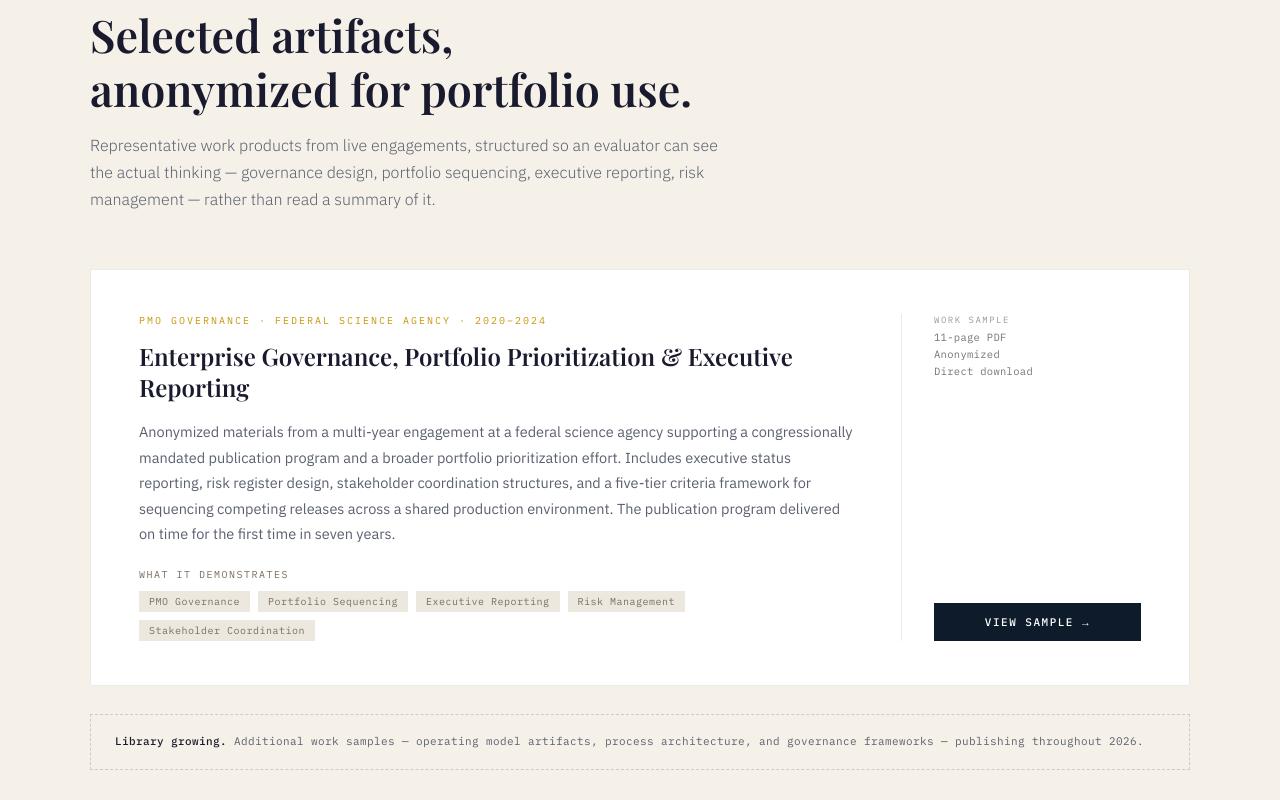
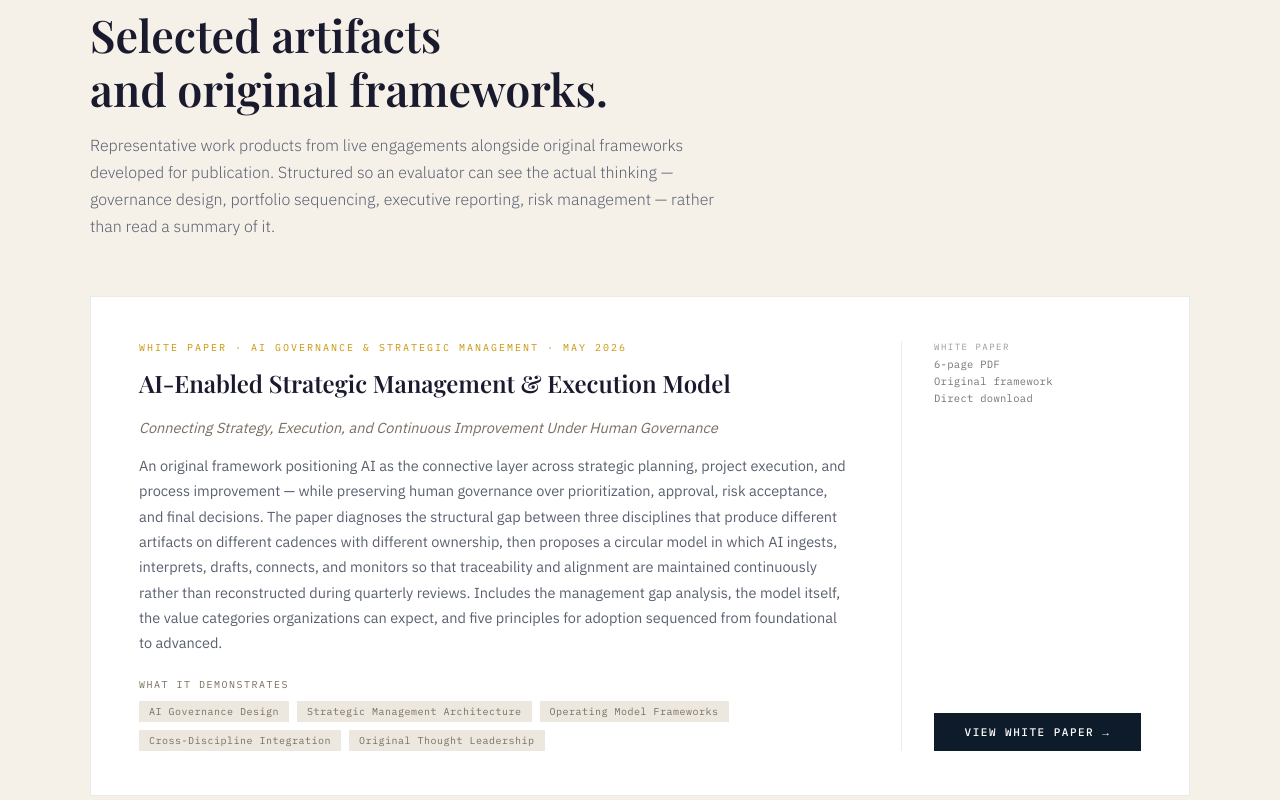
Before and after one commit to robhfrederick-ship-it/robert-portfolio-site, a React (Vite) app: page / in a window 1280 px wide. Shown: the part 2840-3640 px from the top of the page. Built offline with nearby package versions, Linux system fonts and the light colour scheme; a web font is replaced by a local one.

Commit message:
Update App.jsx

```diff
--- a/src/App.jsx
+++ b/src/App.jsx
@@ -4,14 +4,15 @@ import { useState, useEffect, useRef } from "react";
 // All external URLs and hosted file paths live here. Swap in production paths
 // as you upload to Vercel. PDFs assumed to live under /assets/ in the public dir.
 const ASSETS = {
-  resume:                   "/assets/RobertFrederick_Resume.pdf",
-  workSample_NSF:           "/assets/RobertFrederick_StrategicInitiativesWorkSample.pdf",
-  article_FinanceTransform: "/assets/RobertFrederick_FinanceTransformation_POV.pdf",
-  tool_CycleTimeAnalyzer:   "https://cycle-time-analyzer.vercel.app/",
-  linkedin:                 "https://www.linkedin.com/in/roberthfrederick/",
-  email:                    "rob.h.frederick@gmail.com",
-  calendly:                 "https://calendly.com/rob-h-frederick/30min",
-  headshot:                 "/assets/RobertFrederick_Headshot.png",
+  resume:                     "/assets/RobertFrederick_Resume.pdf",
+  workSample_NSF:             "/assets/RobertFrederick_StrategicInitiativesWorkSample.pdf",
+  whitePaper_AIStrategicMgmt: "/assets/RobertFrederick_AIEnabledStrategicMgmt_WhitePaper.pdf",
+  article_FinanceTransform:   "/assets/RobertFrederick_FinanceTransformation_POV.pdf",
+  tool_CycleTimeAnalyzer:     "https://cycle-time-analyzer.vercel.app/",
+  linkedin:                   "https://www.linkedin.com/in/roberthfrederick/",
+  email:                      "rob.h.frederick@gmail.com",
+  calendly:                   "https://calendly.com/rob-h-frederick/30min",
+  headshot:                   "/assets/RobertFrederick_Headshot.png",
 };
 
 const FONTS = `@import url('https://fonts.googleapis.com/css2?family=Playfair+Display:ital,wght@0,400;0,600;0,700;1,400;1,600&family=IBM+Plex+Sans:wght@300;400;500;600&family=IBM+Plex+Mono:wght@400;500&display=swap');`;
@@ -1462,12 +1463,61 @@ export default function Portfolio() {
       <section className="section section-light" id="work">
         <div className="max-w">
           <div className="section-label">Work Samples</div>
-          <h2 className="section-title">Selected artifacts,<br />anonymized for portfolio use.</h2>
+          <h2 className="section-title">Selected artifacts<br />and original frameworks.</h2>
           <p className="section-sub">
-            Representative work products from live engagements, structured so an evaluator can
-            see the actual thinking — governance design, portfolio sequencing, executive reporting,
-            risk management — rather than read a summary of it.
+            Representative work products from live engagements alongside original frameworks
+            developed for publication. Structured so an evaluator can see the actual thinking —
+            governance design, portfolio sequencing, executive reporting, risk management — rather
+            than read a summary of it.
           </p>
+
+          {/* ── White Paper: AI-Enabled Strategic Management ── */}
+          <div className="evidence-card" style={{ marginBottom: 16 }}>
+            <div>
+              <div className="ev-meta-row">White Paper · AI Governance &amp; Strategic Management · May 2026</div>
+              <h3 className="ev-title">
+                AI-Enabled Strategic Management &amp; Execution Model
+              </h3>
+              <p className="ev-body" style={{ fontStyle: "italic", marginBottom: 12, color: "var(--warm)" }}>
+                Connecting Strategy, Execution, and Continuous Improvement Under Human Governance
+              </p>
+              <p className="ev-body">
+                An original framework positioning AI as the connective layer across strategic
+                planning, project execution, and process improvement — while preserving human
+                governance over prioritization, approval, risk acceptance, and final decisions.
+                The paper diagnoses the structural gap between three disciplines that produce
+                different artifacts on different cadences with different ownership, then proposes
+                a circular model in which AI ingests, interprets, drafts, connects, and monitors
+                so that traceability and alignment are maintained continuously rather than
+                reconstructed during quarterly reviews. Includes the management gap analysis,
+                the model itself, the value categories organizations can expect, and five
+                principles for adoption sequenced from foundational to advanced.
+              </p>
+
+              <div className="ev-demonstrates-label">What it demonstrates</div>
+              <ul className="ev-demo-list">
+                <li>AI Governance Design</li>
+                <li>Strategic Management Architecture</li>
+                <li>Operating Model Frameworks</li>
+                <li>Cross-Discipline Integration</li>
+                <li>Original Thought Leadership</li>
+              </ul>
+            </div>
+
+            <div className="ev-action">
+              <div className="ev-action-top">
+                <div className="ev-action-label">White Paper</div>
+                <div className="ev-action-meta">
+                  6-page PDF<br />
+                  Original framework<br />
+                  Direct download
+                </div>
+              </div>
+              <a className="btn-dl" href={ASSETS.whitePaper_AIStrategicMgmt} target="_blank" rel="noopener noreferrer">
+                View White Paper →
+              </a>
+            </div>
+          </div>
 
           <div className="evidence-card">
             <div>
```
